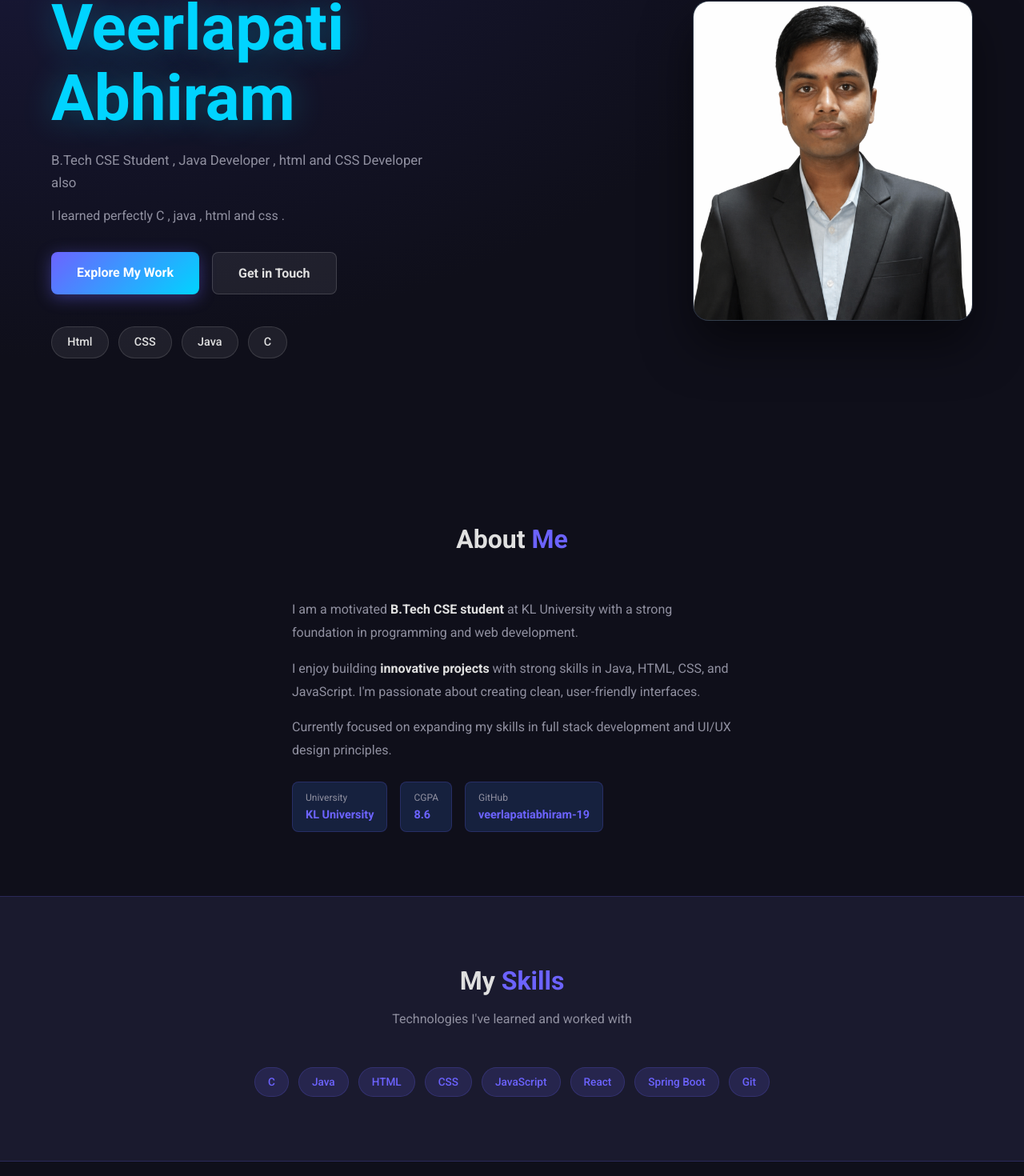
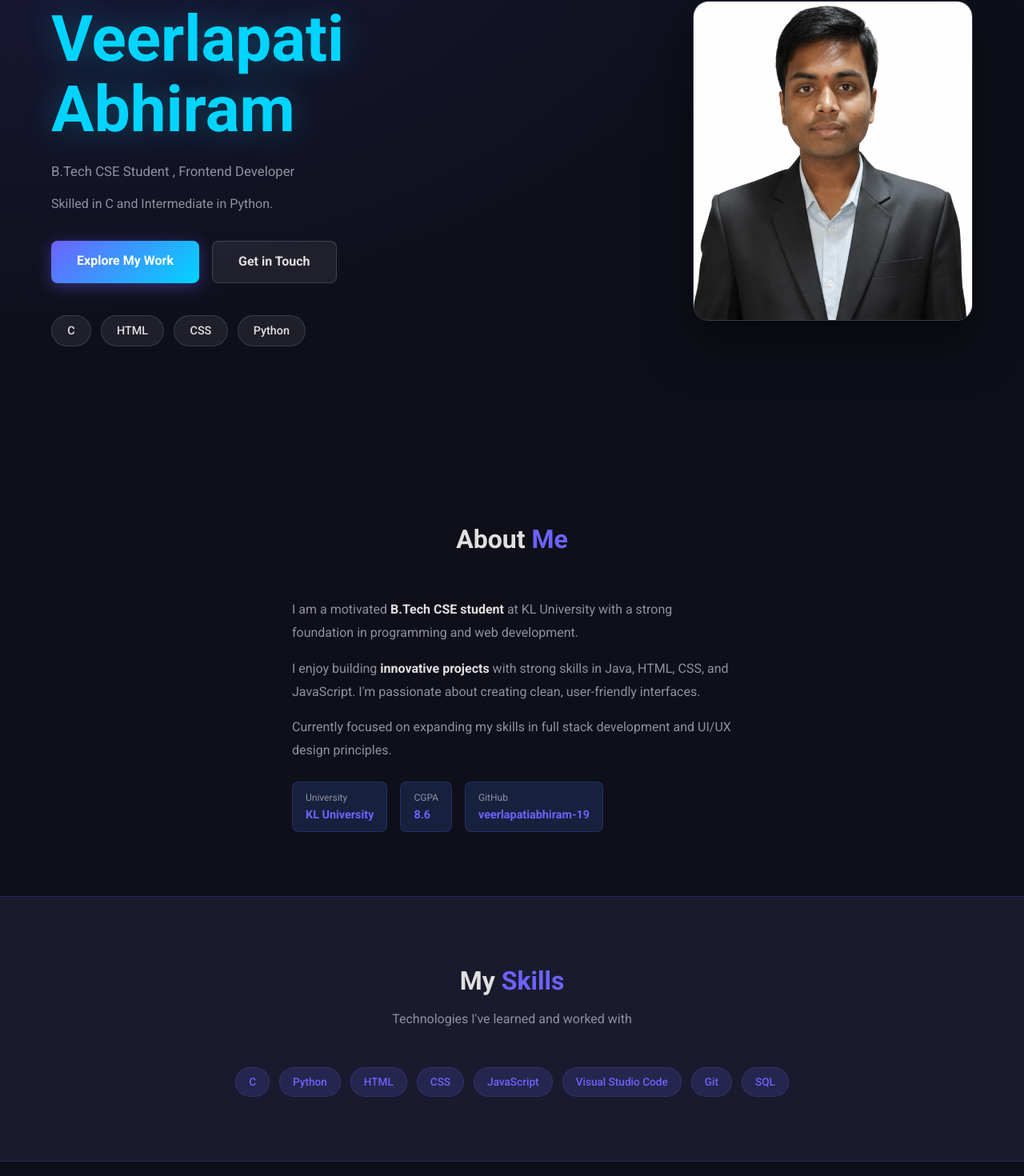
Before and after one commit to veerlapatiabhiram-19/Portfolio, a React (Vite) app: page / in a window 1280 px wide. Shown: the part 231-1701 px from the top of the page at 80% size. Built offline with nearby package versions, Linux system fonts and the light colour scheme.

Commit message:
Updated the files

```diff
--- a/src/components/Contact.jsx
+++ b/src/components/Contact.jsx
@@ -16,30 +16,23 @@ const Contact = () => {
 
   const socialLinks = [
     {
-      title: 'Email', href: 'mailto:veerlapatiabhiram@gmail.com', color: '#EA4335',
-  icon: <svg viewBox="0 0 48 48" width="22" height="22">
-    <path fill="blue" d="M6 40V16l18 13L42 16v24H6z"/>
-    <path fill="blue" d="M6 16l18 13L42 16"/>
-    <path fill="blue" d="M6 40h36V16L24 29 6 16v24z"/>
-    <path fill="blue" d="M6 16v24l18-11"/>
-    <path fill="blue" d="M42 16v24L24 29"/>
-  </svg>
+      title: 'Email', href: 'mailto:veerlapatiabhiram@gmail.com', color: '#00A3FF',
+      icon: <svg viewBox="0 0 24 24" fill="currentColor" width="20" height="20"><path d="M20 4H4c-1.1 0-2 .9-2 2v12c0 1.1.9 2 2 2h16c1.1 0 2-.9 2-2V6c0-1.1-.9-2-2-2zm0 4l-8 5-8-5V6l8 5 8-5v2z"/></svg>
     },
     {
-      title: 'WhatsApp', href: 'https://wa.me/918341682118', color: '#25D366',
+      title: 'WhatsApp', href: 'https://wa.me/918341682118', color: '#00A3FF',
       icon: <svg viewBox="0 0 24 24" fill="currentColor" width="20" height="20"><path d="M17.472 14.382c-.297-.149-1.758-.867-2.03-.967-.273-.099-.471-.148-.67.15-.197.297-.767.966-.94 1.164-.173.199-.347.223-.644.075-.297-.15-1.255-.463-2.39-1.475-.883-.788-1.48-1.761-1.653-2.059-.173-.297-.018-.458.13-.606.134-.133.298-.347.446-.52.149-.174.198-.298.298-.497.099-.198.05-.371-.025-.52-.075-.149-.669-1.612-.916-2.207-.242-.579-.487-.5-.669-.51-.173-.008-.371-.01-.57-.01-.198 0-.52.074-.792.372-.272.297-1.04 1.016-1.04 2.479 0 1.462 1.065 2.875 1.213 3.074.149.198 2.096 3.2 5.077 4.487.709.306 1.262.489 1.694.625.712.227 1.36.195 1.871.118.571-.085 1.758-.719 2.006-1.413.248-.694.248-1.289.173-1.413-.074-.124-.272-.198-.57-.347z"/><path d="M12 0C5.373 0 0 5.373 0 12c0 2.123.554 4.17 1.535 5.943L.057 23.41c-.073.266.161.5.428.428l5.532-1.457A11.943 11.943 0 0012 24c6.627 0 12-5.373 12-12S18.627 0 12 0zm0 21.882a9.88 9.88 0 01-5.034-1.375l-.36-.214-3.733.982.998-3.648-.235-.374A9.88 9.88 0 012.118 12C2.118 6.533 6.533 2.118 12 2.118c5.467 0 9.882 4.415 9.882 9.882 0 5.467-4.415 9.882-9.882 9.882z"/></svg>
     },
     {
-      title: 'GitHub', href: 'https://github.com/veerlapatiabhiram-19', color: '#ffffff',
+      title: 'GitHub', href: 'https://github.com/veerlapatiabhiram-19', color: '#00A3FF',
       icon: <svg viewBox="0 0 24 24" fill="currentColor" width="20" height="20"><path d="M12 0C5.374 0 0 5.373 0 12c0 5.302 3.438 9.8 8.207 11.387.599.111.793-.261.793-.577v-2.234c-3.338.726-4.033-1.416-4.033-1.416-.546-1.387-1.333-1.756-1.333-1.756-1.089-.745.083-.729.083-.729 1.205.084 1.839 1.237 1.839 1.237 1.07 1.834 2.807 1.304 3.492.997.107-.775.418-1.305.762-1.604-2.665-.305-5.467-1.334-5.467-5.931 0-1.311.469-2.381 1.236-3.221-.124-.303-.535-1.524.117-3.176 0 0 1.008-.322 3.301 1.23A11.509 11.509 0 0112 5.803c1.02.005 2.047.138 3.006.404 2.291-1.552 3.297-1.23 3.297-1.23.653 1.653.242 2.874.118 3.176.77.84 1.235 1.911 1.235 3.221 0 4.609-2.807 5.624-5.479 5.921.43.372.823 1.102.823 2.222v3.293c0 .319.192.694.801.576C20.566 21.797 24 17.3 24 12c0-6.627-5.373-12-12-12z"/></svg>
     },
     {
-      title: 'LinkedIn', href: 'https://www.linkedin.com/in/veerlapati-abhiram/', color: '#0A66C2',
+      title: 'LinkedIn', href: 'https://www.linkedin.com/in/veerlapati-abhiram/', color: '#00A3FF',
       icon: <svg viewBox="0 0 24 24" fill="currentColor" width="20" height="20"><path d="M20.447 20.452h-3.554v-5.569c0-1.328-.027-3.037-1.852-3.037-1.853 0-2.136 1.445-2.136 2.939v5.667H9.351V9h3.414v1.561h.046c.477-.9 1.637-1.85 3.37-1.85 3.601 0 4.267 2.37 4.267 5.455v6.286zM5.337 7.433a2.062 2.062 0 01-2.063-2.065 2.064 2.064 0 112.063 2.065zm1.782 13.019H3.555V9h3.564v11.452zM22.225 0H1.771C.792 0 0 .774 0 1.729v20.542C0 23.227.792 24 1.771 24h20.451C23.2 24 24 23.227 24 22.271V1.729C24 .774 23.2 0 22.222 0h.003z"/></svg>
     },
-
     {
-      title: 'Telegram', href: 'https://t.me/Abhiram1910', color: '#26A5E4',
+      title: 'Telegram', href: 'https://t.me/Abhiram1910', color: '#00A3FF',
       icon: <svg viewBox="0 0 24 24" fill="currentColor" width="20" height="20"><path d="M11.944 0A12 12 0 000 12a12 12 0 0012 12 12 12 0 0012-12A12 12 0 0012 0a12 12 0 00-.056 0zm4.962 7.224c.1-.002.321.023.465.14a.506.506 0 01.171.325c.016.093.036.306.02.472-.18 1.898-.962 6.502-1.36 8.627-.168.9-.499 1.201-.82 1.23-.696.065-1.225-.46-1.9-.902-1.056-.693-1.653-1.124-2.678-1.8-1.185-.78-.417-1.21.258-1.91.177-.184 3.247-2.977 3.307-3.23.007-.032.014-.15-.056-.212s-.174-.041-.249-.024c-.106.024-1.793 1.14-5.061 3.345-.48.33-.913.49-1.302.48-.428-.008-1.252-.241-1.865-.44-.752-.245-1.349-.374-1.297-.789.027-.216.325-.437.893-.663 3.498-1.524 5.83-2.529 6.998-3.014 3.332-1.386 4.025-1.627 4.476-1.635z"/></svg>
     },
   ]
@@ -79,9 +72,9 @@ const Contact = () => {
               <a key={link.title} href={link.href}
                 target={link.href.startsWith('http') ? '_blank' : '_self'}
                 rel="noopener noreferrer" title={link.title}
-                style={{ width: '42px', height: '42px', display: 'flex', alignItems: 'center', justifyContent: 'center', background: `${link.color}18`, border: `1px solid ${link.color}44`, borderRadius: '8px', color: link.color, transition: 'all 0.2s' }}
-                onMouseEnter={e => { e.currentTarget.style.background = `${link.color}33`; e.currentTarget.style.transform = 'translateY(-3px)'; e.currentTarget.style.boxShadow = `0 4px 15px ${link.color}44` }}
-                onMouseLeave={e => { e.currentTarget.style.background = `${link.color}18`; e.currentTarget.style.transform = 'translateY(0)'; e.currentTarget.style.boxShadow = 'none' }}
+                style={{ width: '42px', height: '42px', display: 'flex', alignItems: 'center', justifyContent: 'center', background: 'rgba(0,163,255,0.1)', border: '1px solid rgba(0,163,255,0.3)', borderRadius: '8px', color: '#00A3FF', transition: 'all 0.2s' }}
+                onMouseEnter={e => { e.currentTarget.style.background = 'rgba(0,163,255,0.25)'; e.currentTarget.style.transform = 'translateY(-3px)'; e.currentTarget.style.boxShadow = '0 4px 15px rgba(0,163,255,0.4)' }}
+                onMouseLeave={e => { e.currentTarget.style.background = 'rgba(0,163,255,0.1)'; e.currentTarget.style.transform = 'translateY(0)'; e.currentTarget.style.boxShadow = 'none' }}
               >
                 {link.icon}
               </a>
@@ -114,9 +107,9 @@ const Contact = () => {
                 onFocus={e => e.target.style.borderColor = 'var(--primary)'} onBlur={e => e.target.style.borderColor = 'rgba(255,255,255,0.07)'} />
             </div>
             <div>
-              <button type="submit" style={{ padding: '0.85rem 2.5rem', background: 'linear-gradient(135deg, #a78bfa, #67e8f9)', color: '#0d0d1a', border: 'none', borderRadius: '999px', fontWeight: 800, fontSize: '1rem', cursor: 'pointer', transition: 'transform 0.2s, box-shadow 0.2s', boxShadow: '0 4px 20px rgba(167,139,250,0.4)' }}
-                onMouseEnter={e => { e.currentTarget.style.transform = 'translateY(-2px)'; e.currentTarget.style.boxShadow = '0 8px 25px rgba(167,139,250,0.5)' }}
-                onMouseLeave={e => { e.currentTarget.style.transform = 'translateY(0)'; e.currentTarget.style.boxShadow = '0 4px 20px rgba(167,139,250,0.4)' }}
+              <button type="submit" style={{ padding: '0.85rem 2.5rem', background: 'linear-gradient(135deg, #00A3FF, #0066FF)', color: '#fff', border: 'none', borderRadius: '999px', fontWeight: 800, fontSize: '1rem', cursor: 'pointer', transition: 'transform 0.2s, box-shadow 0.2s', boxShadow: '0 4px 20px rgba(0,163,255,0.4)' }}
+                onMouseEnter={e => { e.currentTarget.style.transform = 'translateY(-2px)'; e.currentTarget.style.boxShadow = '0 8px 25px rgba(0,163,255,0.5)' }}
+                onMouseLeave={e => { e.currentTarget.style.transform = 'translateY(0)'; e.currentTarget.style.boxShadow = '0 4px 20px rgba(0,163,255,0.4)' }}
               >
                 {sent ? '✅ Sent!' : 'Send Message'}
               </button>
--- a/src/components/Hero.jsx
+++ b/src/components/Hero.jsx
@@ -24,10 +24,10 @@ const Hero = () => {
           Veerlapati<br />Abhiram
         </h1>
         <p style={{ color: 'var(--text-muted)', fontSize: '1.05rem', lineHeight: 1.7, marginBottom: '0.8rem', maxWidth: '480px' }}>
-          B.Tech CSE Student , Java Developer , html and CSS Developer also
+          B.Tech CSE Student , Frontend Developer
         </p>
         <p style={{ color: 'var(--text-muted)', fontSize: '1rem', lineHeight: 1.7, marginBottom: '2rem', maxWidth: '450px' }}>
-          I learned perfectly C , java , html and css .
+          Skilled in C and Intermediate in Python.
         </p>
         <div style={{ display: 'flex', gap: '1rem', flexWrap: 'wrap', marginBottom: '2.5rem' }}>
           <a href="#projects" style={{ padding: '0.8rem 2rem', background: 'linear-gradient(135deg, var(--primary), var(--accent))', color: '#fff', borderRadius: '8px', fontWeight: 700, fontSize: '1rem', boxShadow: '0 4px 20px rgba(108,99,255,0.4)', transition: 'transform 0.2s, box-shadow 0.2s' }}
@@ -42,7 +42,7 @@ const Hero = () => {
           </a>
         </div>
         <div style={{ display: 'flex', gap: '0.75rem', flexWrap: 'wrap' }}>
-          {['Html', 'CSS', 'Java', 'C'].map(tag => (
+          {['C', 'HTML', 'CSS', 'Python'].map(tag => (
             <span key={tag} style={{ padding: '0.45rem 1.2rem', background: 'rgba(255,255,255,0.07)', border: '1px solid rgba(255,255,255,0.12)', borderRadius: '999px', fontSize: '0.9rem', color: 'var(--text)', fontWeight: 500 }}>{tag}</span>
           ))}
         </div>
--- a/src/components/Projects.jsx
+++ b/src/components/Projects.jsx
@@ -4,7 +4,7 @@ const projects = [
   {
     title: 'TechPills',
     description: 'A multimodal web platform that provides text, image, and voice processing services in a unified interface using a pill-based modular architecture.',
-    tech: ['HTML', 'CSS', 'JavaScript', 'AI APIs'],
+    tech: ['HTML', 'CSS', 'JavaScript','React'],
     details: [
       'Designed and developed a pill-based modular platform integrating text, image, and voice AI functionalities into a single unified web interface.',
       'Implemented text processing features including summarization, grammar correction, keyword extraction, sentiment and emotion detection, and multilingual support.',
--- a/src/components/Skills.jsx
+++ b/src/components/Skills.jsx
@@ -11,7 +11,7 @@ const Skills = () => {
           Technologies I've learned and worked with
         </p>
         <div style={{ display: 'flex', flexWrap: 'wrap', gap: '0.75rem', justifyContent: 'center' }}>
-          {['C', 'Java', 'HTML', 'CSS', 'JavaScript', 'React', 'Spring Boot', 'Git'].map(tag => (
+          {['C', 'Python', 'HTML', 'CSS', 'JavaScript', 'Visual Studio Code', 'Git','SQL'].map(tag => (
             <span key={tag} style={{ padding: '0.4rem 1rem', background: 'rgba(108,99,255,0.15)', border: '1px solid var(--border)', borderRadius: '999px', fontSize: '0.85rem', color: 'var(--primary)', fontWeight: 500 }}>{tag}</span>
           ))}
         </div>
```
